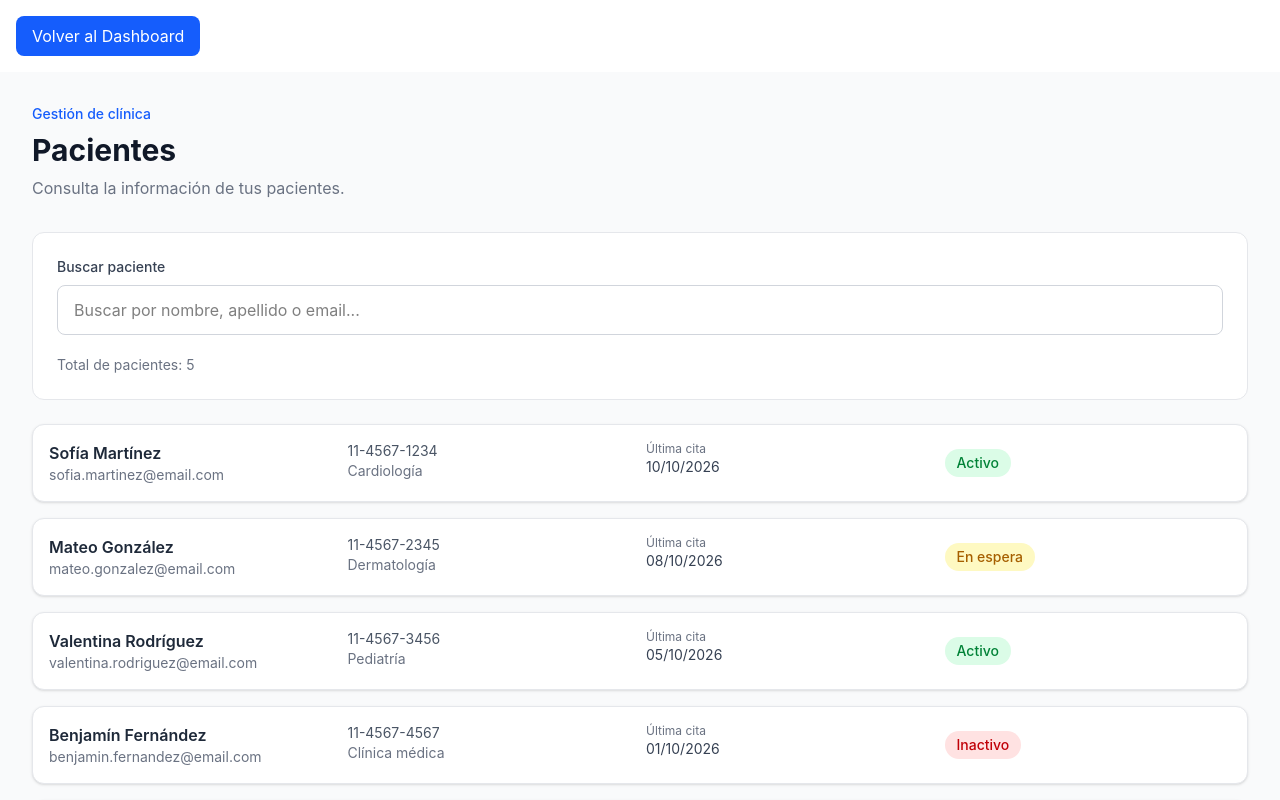
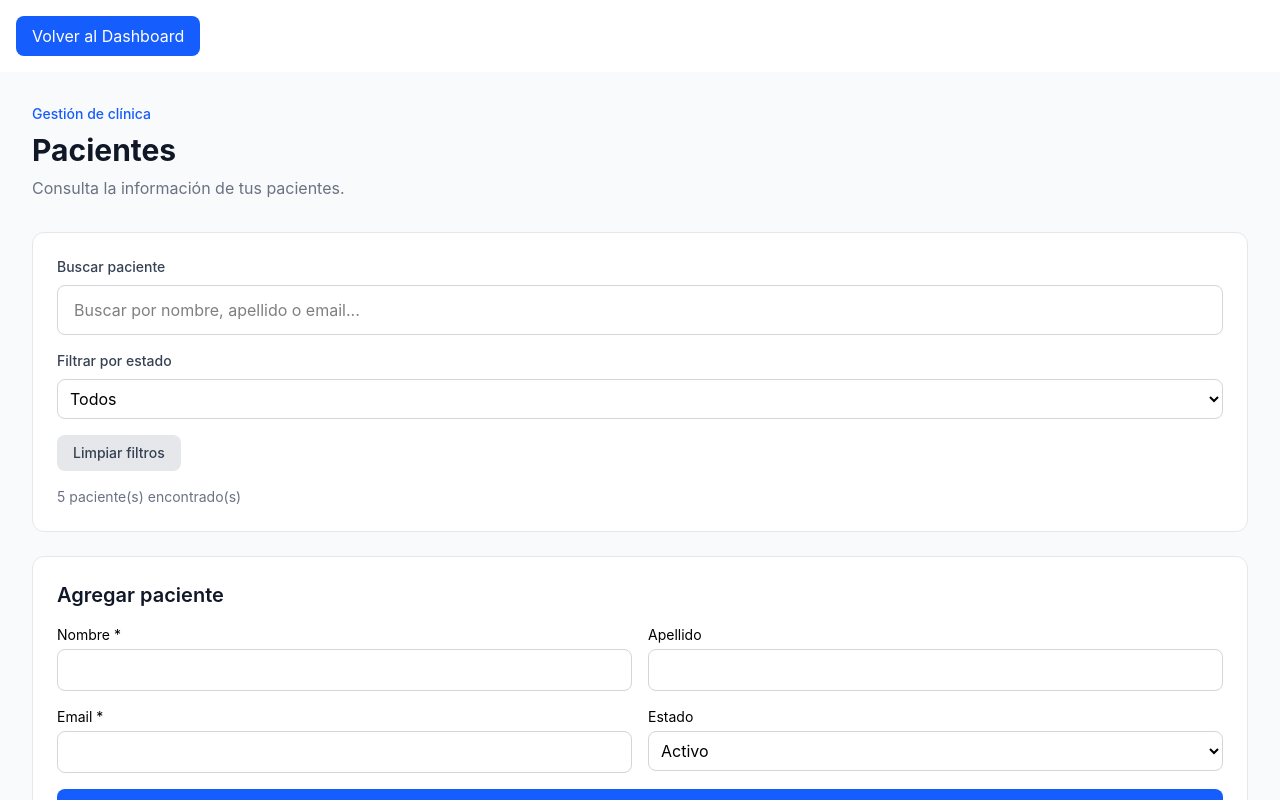
Before and after one commit to gimontania/clinica-frontend, a React (Vite) app: page /pacientes in a window 1280 px wide. Both pictures are taken after a click on the button "Ver pacientes". Shown: the top 800 px of the page. Built offline with nearby package versions, Linux system fonts and the light colour scheme.

Commit message:
feat: add combined name and status filters

```diff
--- a/src/components/pacientes/PaginaPacientes.tsx
+++ b/src/components/pacientes/PaginaPacientes.tsx
@@ -1,17 +1,84 @@
 import { useState } from 'react';
-import { pacientes } from '../../data/pacientes';
+import { pacientes as pacientesIniciales } from '../../data/pacientes';
 import type { Paciente } from '../../types/paciente';
 import BuscadorPacientes from './BuscadorPacientes';
 import PacienteRow from './PacienteRow';
 
-
 //página principal de pacientes
 function PaginaPacientes() {
-  //estado local para guardar lo que se escribe en el buscador
+  //guardamos los pacientes en el estado
+  const [pacientesEstado, setPacientesEstado] = useState<Paciente[]>(pacientesIniciales);
+
+  //guardamos los valores de los filtros
   const [busqueda, setBusqueda] = useState('');
+  const [estadoFiltro, setEstadoFiltro] = useState('Todos');
 
-  //lista tipada de pacientes
-  const listaPacientes: Paciente[] = pacientes;
+  //guardamos los datos del formulario
+  const [nombre, setNombre] = useState('');
+  const [apellido, setApellido] = useState('');
+  const [email, setEmail] = useState('');
+  const [estado, setEstado] = useState<Paciente['estado']>('activo');
+
+  //guardamos los mensajes de error
+  const [error, setError] = useState('');
+
+  //filtramos por nombre y estado al mismo tiempo
+  const pacientesFiltrados = pacientesEstado.filter(
+    (paciente) =>
+      paciente.nombre.toLowerCase().includes(busqueda.toLowerCase()) &&
+      (estadoFiltro === 'Todos' || paciente.estado === estadoFiltro)
+  );
+
+  //agregamos un paciente nuevo
+  function agregarPaciente() {
+    //validamos los campos obligatorios
+    if (!nombre.trim() || !email.trim()) {
+      setError('Nombre y email son obligatorios');
+      return;
+    }
+
+    //creamos el nuevo paciente
+    const nuevoPaciente: Paciente = {
+      id: Date.now(),
+      nombre: nombre.trim(),
+      apellido: apellido.trim(),
+      email: email.trim(),
+      estado,
+    };
+
+    //agregamos sin modificar el array original
+    setPacientesEstado((prev) => [...prev, nuevoPaciente]);
+    //limpiamos el formulario
+    setNombre('');
+    setApellido('');
+    setEmail('');
+    setEstado('activo');
+    setError('');
+  }
+
+  //cambiamos el estado de un paciente
+  function cambiarEstado(id: Paciente['id'], nuevoEstado: Paciente['estado']) {
+    setPacientesEstado((prev) =>
+      prev.map((paciente) =>
+        paciente.id === id
+          ? { ...paciente, estado: nuevoEstado }
+          : paciente
+      )
+    );
+  }
+
+  //eliminamos un paciente con confirmación
+  function eliminarPaciente(id: Paciente['id']) {
+    const confirmar = window.confirm(
+      '¿Confirmas que deseas eliminar este paciente?'
+    );
+
+    if (confirmar) {
+      setPacientesEstado((prev) =>
+        prev.filter((paciente) => paciente.id !== id)
+      );
+    }
+  }
 
   return (
     <main className="min-h-screen bg-gray-50 p-4 sm:p-6 lg:p-8">
@@ -20,34 +87,179 @@ function PaginaPacientes() {
         <p className="mb-2 text-sm font-medium text-blue-600">
           Gestión de clínica
         </p>
-
         <h1 className="text-3xl font-bold text-gray-900">
           Pacientes
         </h1>
-
         <p className="mt-2 text-gray-500">
           Consulta la información de tus pacientes.
         </p>
       </header>
 
-      {/*buscador y cantidad de pacientes*/}
+      {/*buscador y filtros*/}
       <section className="mb-6 rounded-xl border border-gray-200 bg-white p-4 sm:p-6">
-        <div className="mb-5">
+        <div className="mb-4">
           <BuscadorPacientes
             value={busqueda}
-            onChange={setBusqueda}
-          />
+            onChange={setBusqueda}/>
         </div>
 
-        <p className="text-sm text-gray-500">
-          Total de pacientes: {listaPacientes.length}
+        {/*filtro por estado*/}
+        <div className="mb-4">
+          <label
+            htmlFor="filtroEstado"
+            className="mb-2 block text-sm font-medium text-gray-700">
+              Filtrar por estado
+          </label>
+
+          <select
+            id="filtroEstado"
+            value={estadoFiltro}
+            onChange={(e) => setEstadoFiltro(e.target.value)}
+            className="w-full rounded-lg border border-gray-300 p-2">
+            <option value="Todos">Todos</option>
+            <option value="activo">Activo</option>
+            <option value="inactivo">Inactivo</option>
+            <option value="en_espera">En espera</option>
+          </select>
+        </div>
+
+        {/*limpiamos ambos filtros*/}
+        <button type ="button" onClick={() => {
+            setBusqueda('');
+            setEstadoFiltro('Todos');
+          }}
+          className="rounded-lg bg-gray-200 px-4 py-2 text-sm font-medium text-gray-700 hover:bg-gray-300">
+            Limpiar filtros
+        </button>
+
+        <p className="mt-4 text-sm text-gray-500">
+          {pacientesFiltrados.length} paciente(s) encontrado(s)
         </p>
       </section>
 
-      {/*lista de tarjetas de pacientes*/}
+      {/*formulario para agregar pacientes*/}
+      <section className="mb-6 rounded-xl border border-gray-200 bg-white p-4 sm:p-6">
+        <h2 className="mb-4 text-xl font-semibold text-gray-900">
+          Agregar paciente
+        </h2>
+
+        <form
+          onSubmit={(e) => {
+            e.preventDefault();
+            agregarPaciente();
+          }}
+          className="grid grid-cols-1 gap-4 sm:grid-cols-2">
+          {/*nombre*/}
+          <div>
+            <label htmlFor="nombre" className="mb-1 block text-sm">
+              Nombre *
+            </label>
+
+            <input
+              id="nombre"
+              type="text"
+              value={nombre}
+              onChange={(e) => setNombre(e.target.value)}
+              className="w-full rounded-lg border border-gray-300 p-2"/>
+          </div>
+
+          {/*apellido*/}
+          <div>
+            <label htmlFor="apellido" className="mb-1 block text-sm">
+              Apellido
+            </label>
+
+            <input
+              id="apellido"
+              type="text"
+              value={apellido}
+              onChange={(e) => setApellido(e.target.value)}
+              className="w-full rounded-lg border border-gray-300 p-2"/>
+          </div>
+
+          {/*email*/}
+          <div>
+            <label htmlFor="email" className="mb-1 block text-sm">
+              Email *
+            </label>
+
+            <input
+              id="email"
+              type="email"
+              value={email}
+              onChange={(e) => setEmail(e.target.value)}
+              className="w-full rounded-lg border border-gray-300 p-2"/>
+          </div>
+
+          {/*estado inicial*/}
+          <div>
+            <label htmlFor="estado" className="mb-1 block text-sm">
+              Estado
+            </label>
+
+            <select
+              id="estado"
+              value={estado}
+              onChange={(e) =>
+                setEstado(e.target.value as Paciente['estado'])
+              }
+              className="w-full rounded-lg border border-gray-300 p-2">
+              <option value="activo">Activo</option>
+              <option value="inactivo">Inactivo</option>
+              <option value="en_espera">En espera</option>
+            </select>
+          </div>
+
+          {/*mensaje de error*/}
+          {error && (
+            <p className="text-sm text-red-600 sm:col-span-2">
+              {error}
+            </p>
+          )}
+
+          <button type="submit"
+            className="rounded-lg bg-blue-600 px-4 py-2 font-medium text-white hover:bg-blue-700 sm:col-span-2">
+            Agregar paciente
+          </button>
+        </form>
+      </section>
+
+      {/*lista de pacientes*/}
       <section className="flex flex-col gap-4">
-        {listaPacientes.map((paciente) => (
-          <PacienteRow key={paciente.id} paciente={paciente} />
+        {pacientesFiltrados.map((paciente) => (
+          <div key={paciente.id}>
+            <PacienteRow paciente={paciente} />
+
+            {/*controles para modificar el paciente*/}
+            <div className="mt-2 flex flex-wrap items-center gap-3 rounded-lg bg-white p-3">
+              <label
+                htmlFor={`estado-${paciente.id}`}
+                className="text-sm text-gray-700">
+                Cambiar estado:
+              </label>
+
+              <select
+                id={`estado-${paciente.id}`}
+                value={paciente.estado}
+                onChange={(e) =>
+                  cambiarEstado(
+                    paciente.id,
+                    e.target.value as Paciente['estado']
+                  )
+                }
+                className="rounded-lg border border-gray-300 p-2">
+                <option value="activo">Activo</option>
+                <option value="inactivo">Inactivo</option>
+                <option value="en_espera">En espera</option>
+              </select>
+
+              <button type="button" onClick={() =>
+              eliminarPaciente(paciente.id)}
+                className="rounded-lg bg-red-600 px-3 py-2 text-sm font-medium text-white hover:bg-red-700">
+                Eliminar
+              </button>
+            </div>
+          </div>
         ))}
       </section>
     </main>
```
